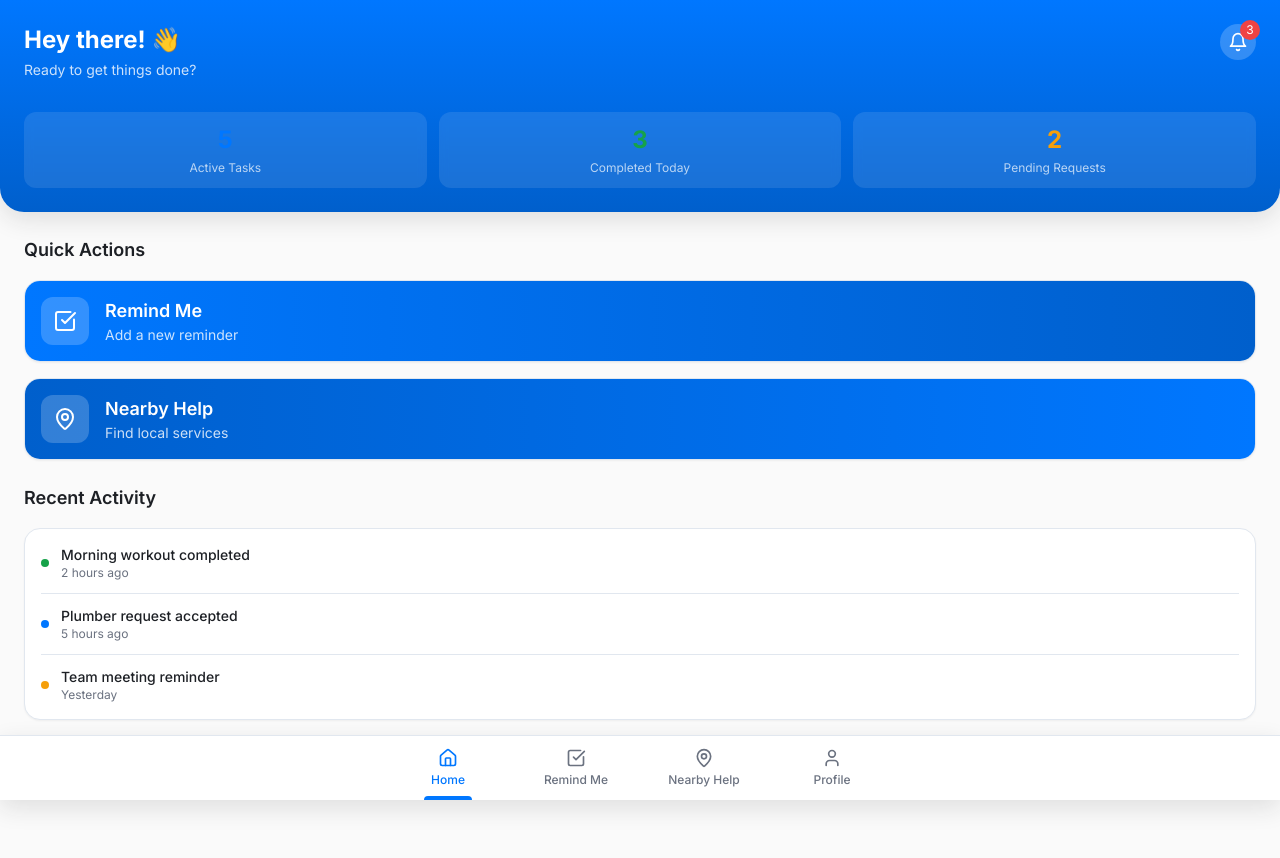
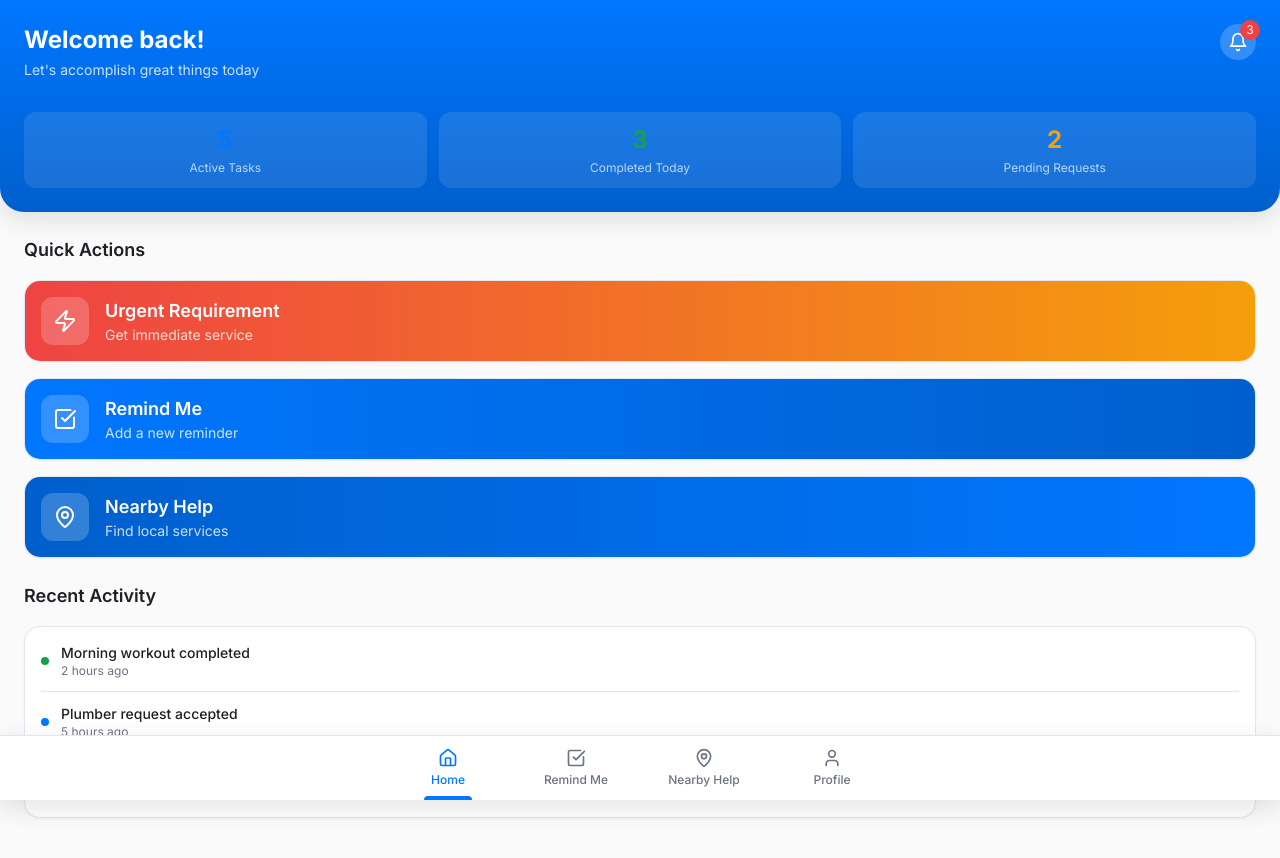
Before and after one commit to ubedkhn/taskin-connect-ease-35513, a React (Vite) app: page /home in a window 1280 px wide. Shown: the top 858 px of the page. Before the commit the page ends 824 px from the top, so only its background shows below. Built offline with nearby package versions, Linux system fonts and the light colour scheme; the HTML template or start-up script is replaced by a standard one.

Commit message:
Implement UI updates and enable Cloud

```diff
--- a/src/pages/Home.tsx
+++ b/src/pages/Home.tsx
@@ -1,5 +1,5 @@
 import { Link } from "react-router-dom";
-import { Bell, CheckSquare, MapPin, User } from "lucide-react";
+import { Bell, CheckSquare, MapPin, Zap } from "lucide-react";
 import { Card, CardContent } from "@/components/ui/card";
 import BottomNav from "@/components/BottomNav";
 
@@ -11,6 +11,13 @@ const Home = () => {
   ];
 
   const quickActions = [
+    {
+      title: "Urgent Requirement",
+      description: "Get immediate service",
+      icon: Zap,
+      link: "/post-request",
+      gradient: "from-destructive to-warning",
+    },
     {
       title: "Remind Me",
       description: "Add a new reminder",
@@ -33,8 +40,8 @@ const Home = () => {
       <header className="bg-gradient-hero text-primary-foreground p-6 rounded-b-3xl shadow-elevated">
         <div className="flex justify-between items-start mb-8">
           <div>
-            <h1 className="text-2xl font-bold mb-1">Hey there! 👋</h1>
-            <p className="text-primary-foreground/80 text-sm">Ready to get things done?</p>
+            <h1 className="text-2xl font-bold mb-1">Welcome back!</h1>
+            <p className="text-primary-foreground/80 text-sm">Let's accomplish great things today</p>
           </div>
           <Link to="/notifications">
             <div className="relative p-2 bg-primary-foreground/20 rounded-full hover:bg-primary-foreground/30 transition-colors">
```
